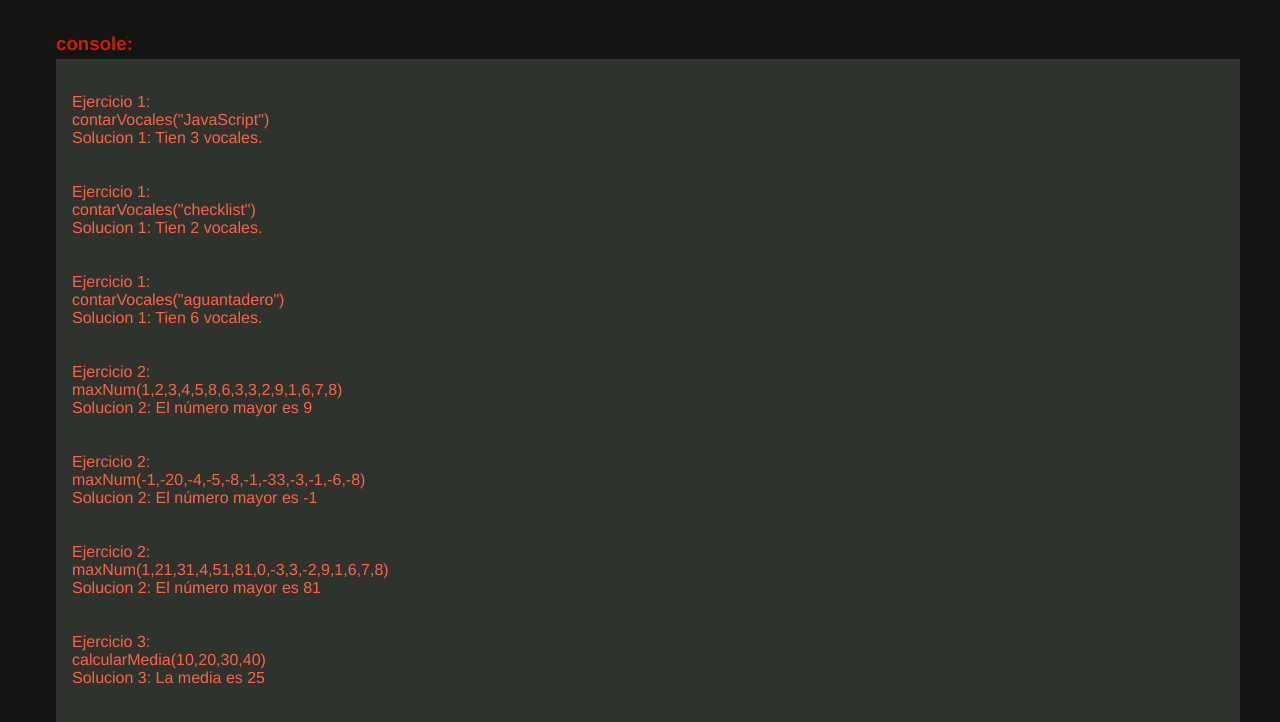
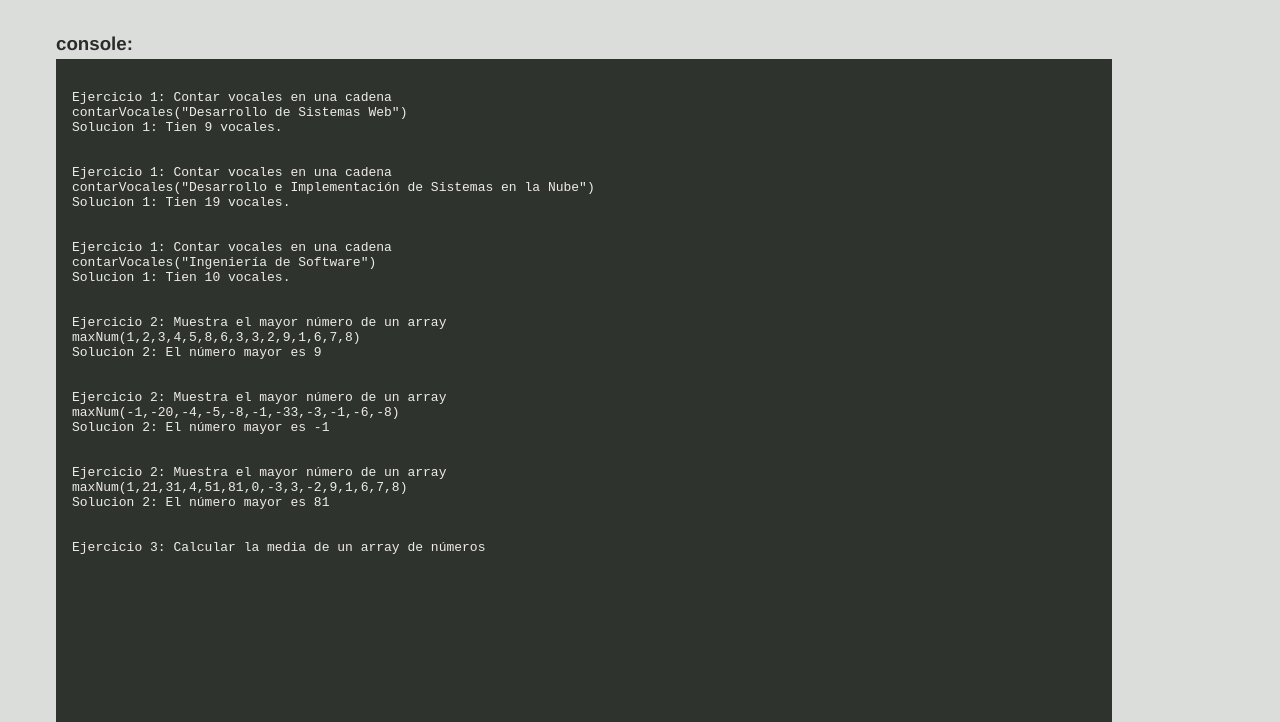
Before and after one commit to smamby/TPG2, a plain HTML site: page index.html in a window 1280 px wide. Shown: the part 152-874 px from the top of the page. Drawn offline with Linux system fonts and the light colour scheme.

Commit message:
compilado de ejercicios

```diff
--- a/index.html
+++ b/index.html
@@ -7,10 +7,11 @@
     <script src="main.js" defer></script>
     <style>
         html {
+            display: flex;
             padding: 0 24px 24px;
             margin: 24px;
-            background-color: rgb(19, 20, 19);
-            color: rgb(206, 31, 0);
+            background-color: rgb(218, 221, 218);
+            color: rgb(44, 43, 43);
             font-family: Helvetica, sans-serif;
             width: 100%;
         }
@@ -19,10 +20,12 @@
             flex-wrap: wrap;
             word-wrap: break-all;
             background-color: rgb(46, 51, 46);
-            color: tomato;
-            width: 90vw;
+            color: rgb(238, 235, 234);
+            font-family: monospace;
+            width: 80vw;
             height: auto;
             min-height: 80vh;
+            margin: 0 auto;
             padding: 16px;
             /* overflow-x: hidden; */
             overflow-wrap: break-word;
--- a/main.js
+++ b/main.js
@@ -3,13 +3,20 @@ function consolaPrint(text) {
     consola.innerHTML += text+'<br>';
 }
 
-//  EJERCICIO 1
-function contarVocales(text) {
-    const vocales = ['a','e','i','o','u'];
-    let cantVocales = 0;
-    for (let i = 0; i < text.length; i++) {
-        if (vocales.includes(text[i])) {
-            cantVocales += 1;
+/*///////////////// Ejercicio N° 1 //////////////////*/
+function contarVocales(cadena) {
+    // Convertir la cadena a minúsculas para simplificar la comparación
+    const texto = cadena.toLowerCase();
+    // Definir las vocales que vamos a buscar
+    const vocales = ['a', 'e', 'i', 'o', 'u', 'á', 'é', 'í', 'ó', 'ú'];
+    // Contador de vocales
+    let contador = 0;
+
+    // Recorrer cada carácter de la cadena
+    for (let caracter of texto) {
+        // Si el carácter es una vocal, incrementar el contador
+        if (vocales.includes(caracter)) {
+            contador++;
         }
     }
 
@@ -20,22 +27,32 @@ function contarVocales(text) {
     console.log('|||||||||||||    ejercicio 1    |||||||||||||');
     console.log('|||||||||||||                   |||||||||||||');
     console.log('');
-    let response = `Solucion 1: Tien ${cantVocales} vocales.`;
+    let response = `Solucion 1: Tien ${contador} vocales.`;
     consolaPrint(' ');
-    consolaPrint(`Ejercicio 1:`);
-    consolaPrint(`contarVocales("${text}")`);
+    consolaPrint(`Ejercicio 1: Contar vocales en una cadena`);
+    consolaPrint(`contarVocales("${cadena}")`);
     consolaPrint(response)
     consolaPrint(' ');
     return response
 }
-console.log(contarVocales("JavaScript"));
-console.log(contarVocales("checklist"));
-console.log(contarVocales("aguantadero"));
-/* Recorro cada letra de la palabra y verifico si esta esta incluida en el array con las 5 vocales,
-si esta incluida suma 1 a la variable que contabiliza las vocales*/
+console.log(contarVocales("Desarrollo de Sistemas Web"));
+console.log(contarVocales("Desarrollo e Implementación de Sistemas en la Nube"));
+console.log(contarVocales("Ingeniería de Software"));
+/* PROCESO DE PENSAMIENTO Y SOLUCIÓN:
 
-// EJERCICIO 2
-let arrayNumeros = [1, 2, 3, 4, 5, 8, 6, 3, 3, 2, 9, 1, 6, 7, 8];
+Análisis Inicial
+El objetivo es contar cuántas vocales hay en una cadena de texto. Para ello, es importante considerar:
+
+Las vocales pueden estar en mayúsculas o minúsculas.
+Hay que incluir vocales acentuadas para mayor precisión.
+Desarrollo de la Solución
+
+Creamos un array que contenga todas las vocales posibles, incluyendo acentuadas.
+Convertimos la cadena a minúsculas para simplificar las comparaciones.
+Recorremos cada carácter de la cadena y verificamos si está en el array de vocales usando el método includes(). Si lo está, incrementamos un contador.
+*/
+
+/*///////////////// Ejercicio N° 2 //////////////////*/
 function maxNum(arrayNum) {
     arrayNum.reduce((a,b) => { return a < b ? a : b })
     let numMayor = arrayNum.reduce((a,b) => { return a > b ? a : b })
@@ -49,7 +66,7 @@ function maxNum(arrayNum) {
     console.log('');
     let response = `Solucion 2: El número mayor es ${numMayor}`;
     consolaPrint(' ');
-    consolaPrint(`Ejercicio 2:`);
+    consolaPrint(`Ejercicio 2: Muestra el mayor número de un array`);
     consolaPrint(`maxNum(${arrayNum})`);
     consolaPrint(response);
     consolaPrint(' ');
@@ -61,10 +78,17 @@ console.log(maxNum([-1, -20, -4, -5, -8, -1, -33, -3, -1, -6, -8]));
 console.log(maxNum([1, 21, 31, 4, 51, 81, 0, -3, 3, -2, 9, 1, 6, 7, 8]));
 /* Reduzco el array a un solo numero que represente al mayor de todos, para esto utilizo una funcion ternaria en el callback del reduce */
 
-// EJERCICIO 3
-function calcularMedia(arr) {
-    let suma = arr.reduce((a,b) => a+b);
-    let media = suma / arr.length;
+/*///////////////// Ejercicio N° 3 //////////////////*/
+function calcularMedia(array) {
+    // Verificar si el array está vacío
+    if (array.length === 0) {
+        return "El array está vacío";
+    }
+
+    // Calcular la suma de todos los números
+    const suma = array.reduce((acumulador, numero) => acumulador + numero, 0);
+
+    let media = suma / array.length;
     console.log('');
     console.log('---------------------------------------------');
     console.log('');
@@ -74,26 +98,39 @@ function calcularMedia(arr) {
     console.log('');
     let response = `Solucion 3: La media es  ${media}`;
     consolaPrint(' ');
-    consolaPrint(`Ejercicio 3:`);
+    consolaPrint(`Ejercicio 3: Calcular la media de un array de números`);
     consolaPrint(`calcularMedia(${arr})`);
     consolaPrint(response);
     consolaPrint(' ');
     return response
 }
 
-console.log(calcularMedia([10, 20, 30, 40]));
-console.log(calcularMedia([-20, 90, 130, 20]));
-console.log(calcularMedia([1, 1, 1, 40]));
+console.log(calcularMedia([120, 220, 330, 440]));
+console.log(calcularMedia([-10, 0, 10, 20, -20]));
+console.log(calcularMedia([1[1.5, 2.5, 3.5, 4.5, 5.5]]));
 
-/* Reduzco el array a un solo valor que represente la suma de todos los valores, luego lo divido por la longitud del array y obtengo la media */
+/* PROCESO DE PENSAMIENTO Y SOLUCIÓN:
 
-// EJERCICIO 4
-function invertirArray(arr) {
-    let invArr = [];
-    for (let i = 1; i <= arr.length; i++) {
-        let element = arr[arr.length-i]
-        invArr.push(element);
+Análisis Inicial
+La media se calcula dividiendo la suma de los elementos por la cantidad de elementos. Para ello, necesitamos:
+Sumar todos los elementos del array.
+Contar la cantidad de elementos.
+Manejar casos como arrays vacíos o números decimales.
+
+Desarrollo de la Solución:
+Usamos el método reduce() para sumar todos los números del array de forma declarativa.
+Dividimos esta suma por la longitud del array para obtener la media.
+Incluimos una validación para devolver un mensaje en caso de que el array esté vacío.
+Esto da como resultado un código limpio y funcional.
+*/
+
+/*///////////////// Ejercicio N° 4 //////////////////*/
+function invertirArray(array) {
+    // Verificar si el array está vacío
+    if (array.length === 0) {
+        return "El array está vacío";
     }
+    const invArr = array.slice().reverse();
     console.log('');
     console.log('---------------------------------------------');
     console.log('');
@@ -103,7 +140,7 @@ function invertirArray(arr) {
     console.log('');
     let response = `Solucion 4: ${invArr}`;
     consolaPrint(' ');
-    consolaPrint(`Ejercicio 4:`);
+    consolaPrint(`Ejercicio 4: Invertir los elementos de un array`);
     consolaPrint(`invertirArray(${arr})`);
     consolaPrint(response);
     consolaPrint(' ');
@@ -113,12 +150,26 @@ function invertirArray(arr) {
 console.log(invertirArray([1, 2, 3, 4, 5]));
 console.log(invertirArray([10,11,12,'x','y','z']));
 console.log(invertirArray(['a','b','c','d','e']));
-/* Recorro el arra de atras hacia adelante y a cada posicion la empujo a un nuevo array, obteniendo el mismo array pero invertido */
+/* PROCESO DE PENSAMIENTO Y SOLUCIÓN:
+
+Análisis Inicial
+El objetivo es invertir el orden de los elementos de un array. Es importante no modificar el array original para mantener buenas prácticas de programación.
+
+Desarrollo de la Solución
+Usamos el método slice() para hacer una copia del array original.
+Aplicamos el método reverse() a esta copia para invertir su orden.
+Incluimos una validación para manejar arrays vacíos y devolver un mensaje adecuado.
+*/
 
 // EJERCICIO 5
-function eliminarDuplicados(arr) {
-    let lista = new Set(arr);
-    let newArray = Array.from(lista);
+function eliminarDuplicados(array) {
+    // Verificar si el array está vacío
+    if (array.length === 0) {
+        return "El array está vacío";
+    }
+
+    // Usar Set para eliminar duplicados y convertir de nuevo a array
+    let newArray = [...new Set(array)];
 
     console.log('');
     console.log('---------------------------------------------');
@@ -129,7 +180,7 @@ function eliminarDuplicados(arr) {
     console.log('');
     let response = `Solucion 5: ${newArray}`;
     consolaPrint(' ');
-    consolaPrint(`Ejercicio 5:`);
+    consolaPrint(`Ejercicio 5: Eliminar elementos duplicados de un array`);
     consolaPrint(`eliminarDuplicados(${arr}))`);
     consolaPrint(response);
     consolaPrint(' ');
@@ -139,17 +190,27 @@ function eliminarDuplicados(arr) {
 console.log(eliminarDuplicados([1, 2, 2, 3, 4, 4, 5]));
 console.log(eliminarDuplicados(['a','a','b','b','b','a','b','a']));
 console.log(eliminarDuplicados(['hola', 'hola', 'hola', 'casa', 'auto', 'auto', 'hola']));
-/* Convierto el array a un set, que por definicion no puede tener elementos repetidos. Luego vuelvo a convertir el set en array */
+/* PROCESO DE PENSAMIENTO Y SOLUCIÓN:
 
+Análisis Inicial
+Queremos eliminar los duplicados de un array manteniendo el orden original.
+
+Desarrollo de la Solución
+Usamos el objeto Set, que automáticamente elimina duplicados gracias a su naturaleza de colección única.
+Convertimos el Set nuevamente a un array con el operador de propagación (...).
+Incluimos una validación para manejar arrays vacíos.
+Esta implementación es moderna y eficiente, especialmente con arrays grandes.
+*/
 
 // EJERCICIO 6
-function capitalizarPalabras(input) {
-    let inputArray = input.split(' ');
-    let newString = ''
-    inputArray.forEach(e => {
-        e = e[0].toUpperCase() + e.slice(1);
-        newString += e+' ';
-    });
+function capitalizarPalabras(cadena) {
+    let palabras = cadena.split(' ');
+    let resultado = [];
+
+    for (let palabra of palabras) {
+        resultado.push(palabra.charAt(0).toUpperCase() + palabra.slice(1));
+    }
+    const newString = resultado.join(' ');
 
     console.log('');
     console.log('---------------------------------------------');
@@ -160,7 +221,7 @@ function capitalizarPalabras(input) {
     console.log('');
     let response = `Solucion 6: ${newString}`;
     consolaPrint(' ');
-    consolaPrint(`Ejercicio 6:`);
+    consolaPrint(`Ejercicio 6: Convertir la primera letra de cada palabra en mayúscula`);
     consolaPrint(`capitalizarPalabras("${input}")`);
     consolaPrint(response);
     consolaPrint(' ');
@@ -171,22 +232,27 @@ console.log(capitalizarPalabras("hola mundo desde javascript"));
 console.log(capitalizarPalabras("solo se que no se nada"));
 console.log(capitalizarPalabras("sueñan los androides con ovejas electricas"));
 
-/* Separo el string por sus espacios y los vuelvo un array con cada palabra utilizando split,
-luego le aplico a cada palabra del array un toUpperCase a el indice 0, para solo afectar a la primer letra, eso lo hago recorriendo todo el array
-pasando por todas las palabras. Cada palabra alterada la guardo sobre el mismo indice haciendo una concatenacion de la primer letra + el resto de la palabra utilizando slice */
+/* Comencé dividiendo la cadena original en palabras.
+Luego, utilicé un bucle para procesar cada palabra, tomando su primera letra, convirtiéndola en mayúscula y uniendo el resto de la palabra.
+Finalmente, uní*/
 
 // EJERCICIO 7
 function fibonacci(n) {
-    let data1 = 0;
-    let data2 = 1;
-    let data3 = 0;
-    let lista = [0,1]
+    if (n <= 0) {
+        return []; // Retorna un array vacío si n es menor o igual a 0
+    } else if (n === 1) {
+        return [0]; // Retorna sólo el primer número de Fibonacci
+    } else if (n === 2) {
+        return [0, 1]; // Retorna los dos primeros números de Fibonacci
+    }
 
-    for (let i = 0; i<(n-2); i++) {
-        data3 = data1 + data2;
-        data1 = data2;
-        data2 = data3;
-        lista.push(data3);
+    // Inicializa el array con los dos primeros números de Fibonacci
+    const fibSeries = [0, 1];
+
+    // Calcular los siguientes números de Fibonacci hasta el n
+    for (let i = 2; i < n; i++) {
+        const nextNumber = fibSeries[i - 1] + fibSeries[i - 2]; // Sumar los dos últimos números
+        fibSeries.push(nextNumber); // Agregar el nuevo número al array
     }
 
     console.log('');
@@ -196,9 +262,9 @@ function fibonacci(n) {
     console.log('|||||||||||||    ejercicio 7    |||||||||||||');
     console.log('|||||||||||||                   |||||||||||||');
     console.log('');
-    let response = `Solucion 7: la lista de numeros de fibonachi de los primeros ${n} numeros son: ${lista}`;
+    let response = `Solucion 7: la lista de numeros de fibonachi de los primeros ${n} numeros son: ${fibSeries}`;
     consolaPrint(' ');
-    consolaPrint(`Ejercicio 7:`);
+    consolaPrint(`Ejercicio 7: Generar los primeros N números de la sucesión de Fibonacci.`);
     consolaPrint(`fibonacci(${n})`);
     consolaPrint(response);
     consolaPrint(' ');
@@ -209,5 +275,7 @@ console.log(fibonacci(10));
 console.log(fibonacci(15));
 console.log(fibonacci(25));
 
-/* Uso dos variables de arranque con los primeros dos numeros o y 1, y uso una variable comodin para guardar la suma,
-luego paso el valor 2 al 1 y el 3 al 2 y vuelvo a hacer la suma, repito cuantas veces indique el parametro de entreda n */
+/*Para resolver el ejercicio, pensé en cómo se generan estos números.
+La secuencia comienza con los dos primeros números, 0 y 1.
+A partir de esos números, cada nuevo número se obtiene sumando los dos números anteriores.
+Uso un bucle `for` que itera `n` veces, en el cual almaceno cada número en un array. */
```
